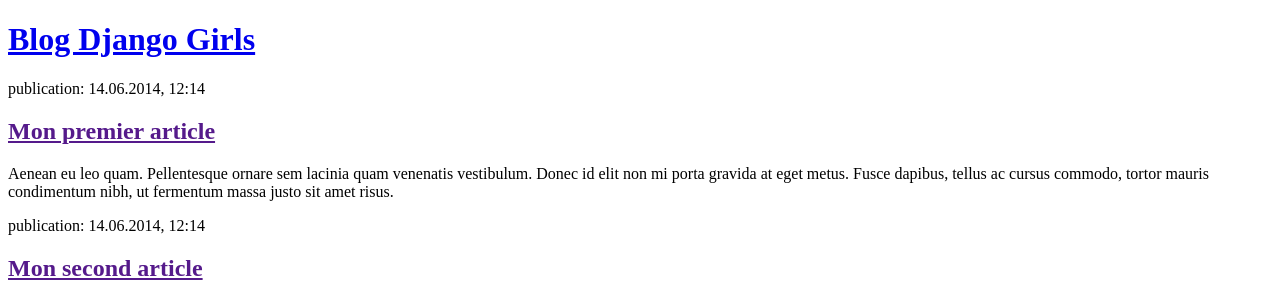
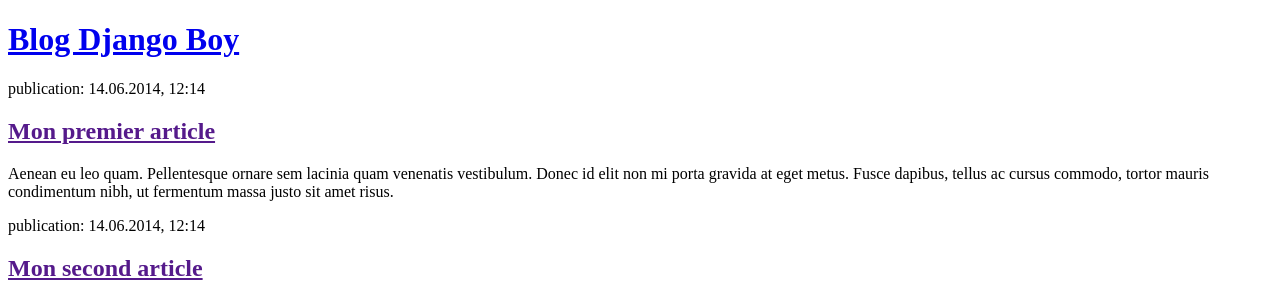
Before and after one commit to Ibrahim-Djehaf/My-first-blog, a Django app: page / in a window 1280 px wide. Shown: the top 300 px of the page. Run offline with Django 3.2, Linux system fonts and the light colour scheme.

Commit message:
Modification du code HTML pour le site2

```diff
--- a/blog/templates/blog/post_list.html
+++ b/blog/templates/blog/post_list.html
@@ -5,7 +5,7 @@
     </head>
     <body>
         <header>
-            <h1><a href="/">Blog Django Girls</a></h1>
+            <h1><a href="/">Blog Django Boy</a></h1>
         </header>
 
         <article>
```
